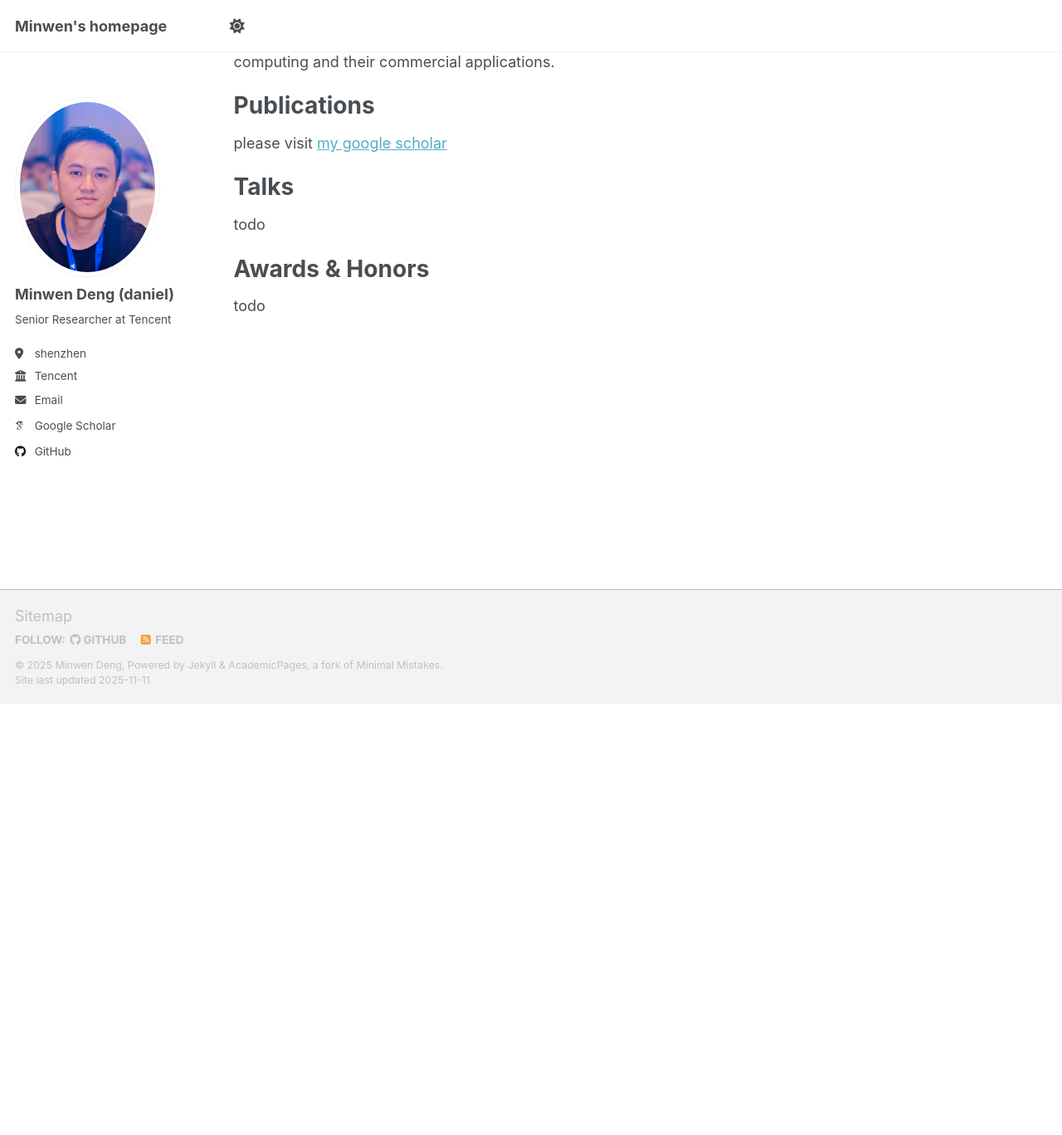
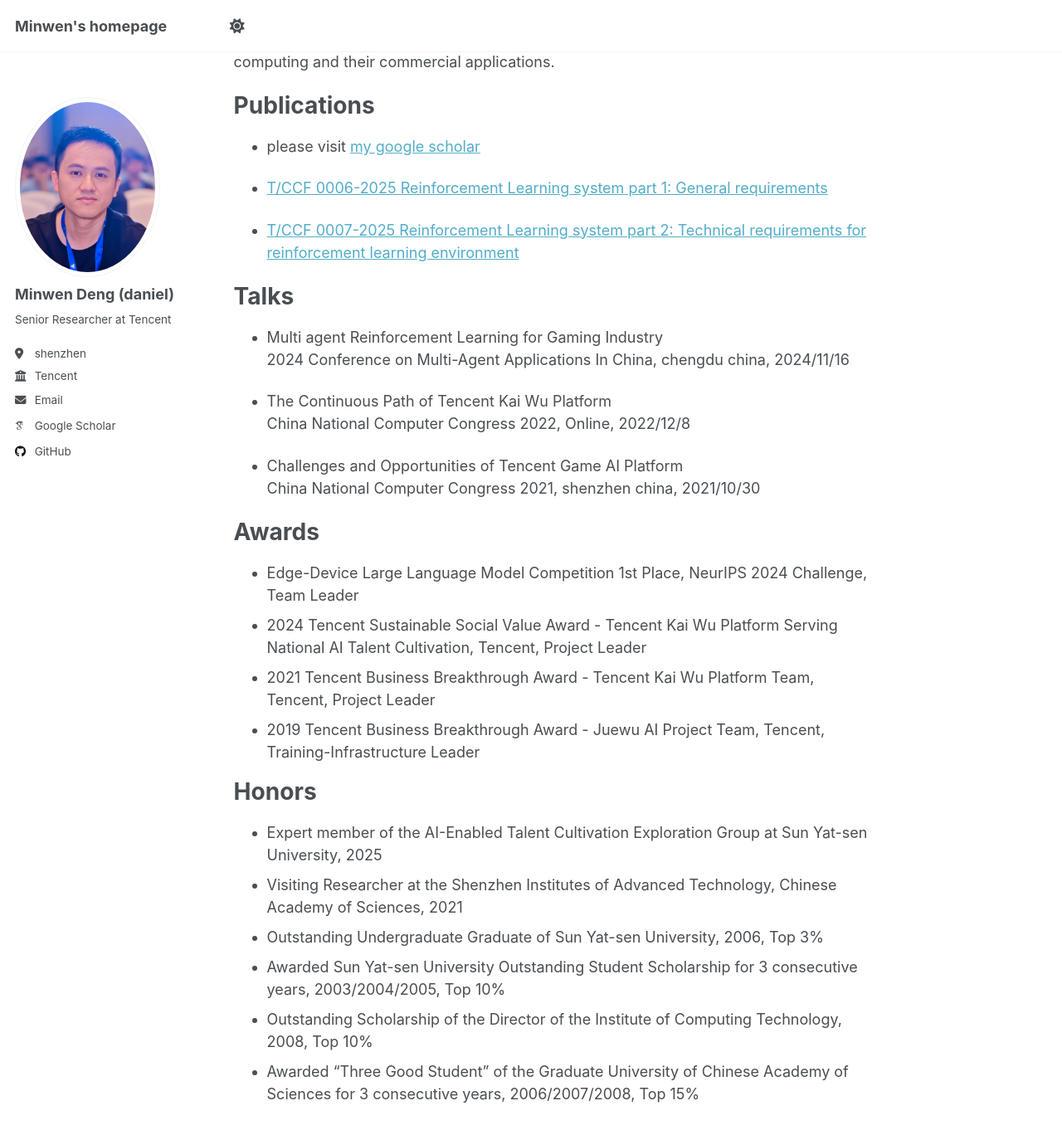
Before and after one commit to dengminwen/dengminwen.github.io, a Jekyll site: the page built from _pages/about.md, in a window 1280 px wide and 1400 px high, scrolled down 552 px. Shown: the top 1368 px of the window at 83% size. Built offline with Jekyll 4.4.1, drawn with Linux system fonts in a browser that asks for light colours; some web fonts are replaced; a script that is not in the unit is left out; some of the changed text lies outside the part shown.

Commit message:
Update about.md

```diff
--- a/_pages/about.md
+++ b/_pages/about.md
@@ -19,12 +19,36 @@ My research interests include LLM agents, deep reinforcement learning, high perf
 
 Publications
 ======
-please visit [my google scholar](https://scholar.google.com/citations?hl=en&user=ITTsOOcAAAAJ)
+- please visit [my google scholar](https://scholar.google.com/citations?hl=en&user=ITTsOOcAAAAJ)
+
+- [T/CCF 0006-2025 Reinforcement Learning system part 1: General requirements](https://www.ccf.org.cn/Standards/ccfbz/ccf-yfbbz/2025-06-05/843338.shtml) <br>
+
+- [T/CCF 0007-2025 Reinforcement Learning system part 2: Technical requirements for reinforcement learning environment](https://www.ccf.org.cn/Standards/ccfbz/ccf-yfbbz/2025-06-05/843339.shtml) <br>
+
 
 Talks
 ======
-todo
+- Multi agent Reinforcement Learning for Gaming Industry <br>
+2024 Conference on Multi-Agent Applications In China, chengdu china, 2024/11/16
 
-Awards & Honors
+- The Continuous Path of Tencent Kai Wu Platform <br>
+China National Computer Congress 2022, Online, 2022/12/8
+
+- Challenges and Opportunities of Tencent Game AI Platform <br>
+China National Computer Congress 2021, shenzhen china, 2021/10/30
+
+Awards
 ======
-todo
+- Edge-Device Large Language Model Competition 1st Place, NeurIPS 2024 Challenge, Team Leader
+- 2024 Tencent Sustainable Social Value Award - Tencent Kai Wu Platform Serving National AI Talent Cultivation, Tencent, Project Leader
+- 2021 Tencent Business Breakthrough Award - Tencent Kai Wu Platform Team, Tencent, Project Leader
+- 2019 Tencent Business Breakthrough Award - Juewu AI Project Team, Tencent, Training-Infrastructure Leader
+
+Honors
+======
+- Expert member of the AI-Enabled Talent Cultivation Exploration Group at Sun Yat-sen University, 2025
+- Visiting Researcher at the Shenzhen Institutes of Advanced Technology, Chinese Academy of Sciences, 2021
+- Outstanding Undergraduate Graduate of Sun Yat-sen University, 2006, Top 3%
+- Awarded Sun Yat-sen University Outstanding Student Scholarship for 3 consecutive years, 2003/2004/2005, Top 10%
+- Outstanding Scholarship of the Director of the Institute of Computing Technology, 2008, Top 10%
+- Awarded "Three Good Student" of the Graduate University of Chinese Academy of Sciences for 3 consecutive years, 2006/2007/2008, Top 15%
```
Also changed, not shown: other parts of _pages/about.md (+1 -1 lines).
